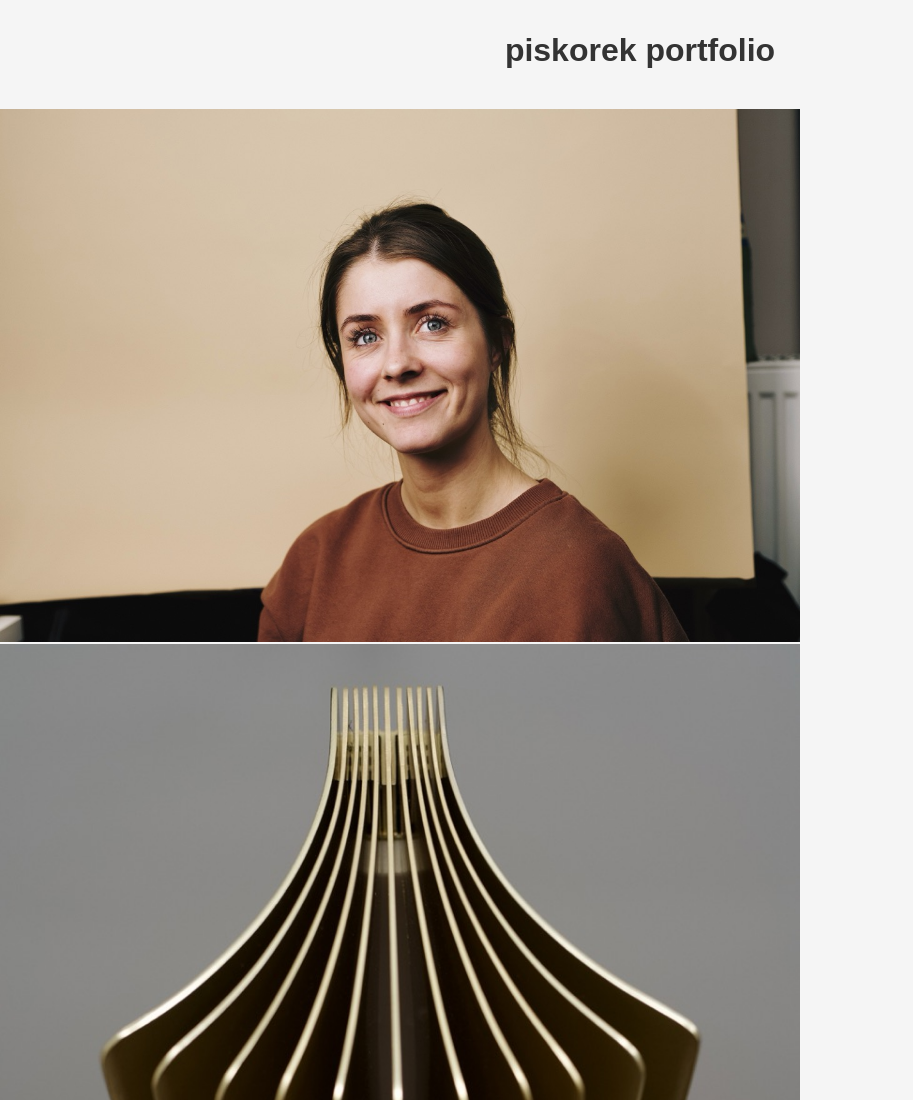
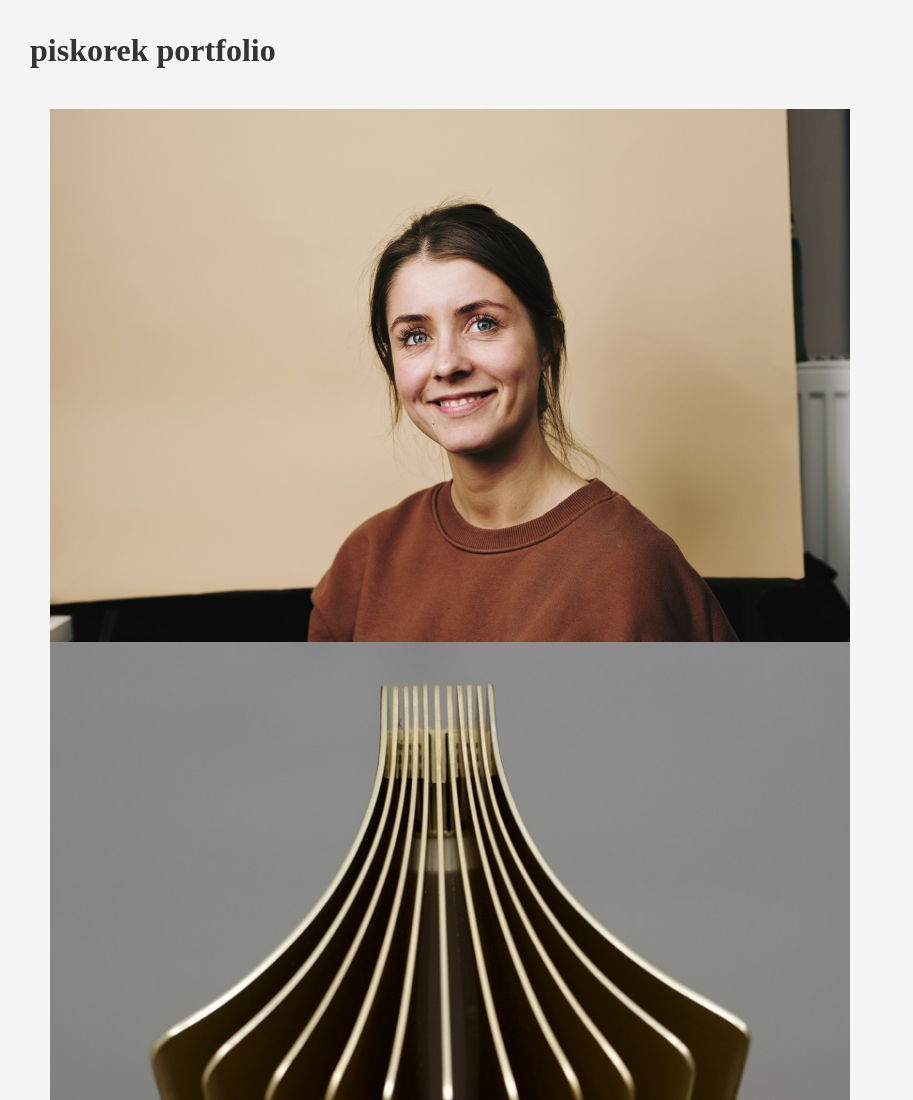
Before and after one commit to kpiskorek/kpiskorek.github.io, a plain HTML site: page index.html in a window 1280 px wide. Shown: the top 1100 px of the page, without its empty margins (0-913 px from the left). Drawn offline with Linux system fonts and the light colour scheme.

Commit message:
Update index.html
font and margin change

```diff
--- a/index.html
+++ b/index.html
@@ -5,22 +5,24 @@
   <title>piskorek index</title>
   <style>
     body {
-      font-family: Arial, sans-serif;
+      font-family: 'Times New Roman', Times, serif;
       background: #f5f5f5;
       margin: 0;
       padding: 0 0 40px 0;
     }
     h1 {
       color: #333;
-      text-align: center;
+      text-align: left;
       margin-top: 32px;
       margin-bottom: 40px;
+      margin-left: 30px;
     }
     .gallery {
       display: flex;
       flex-direction: column;
-      align-items: left;
-      gap: 2px;
+      align-items: flex-start;
+      gap: 0px;
+      margin-left: 50px;
     }
     .gallery img {
       width: 100%;
```
